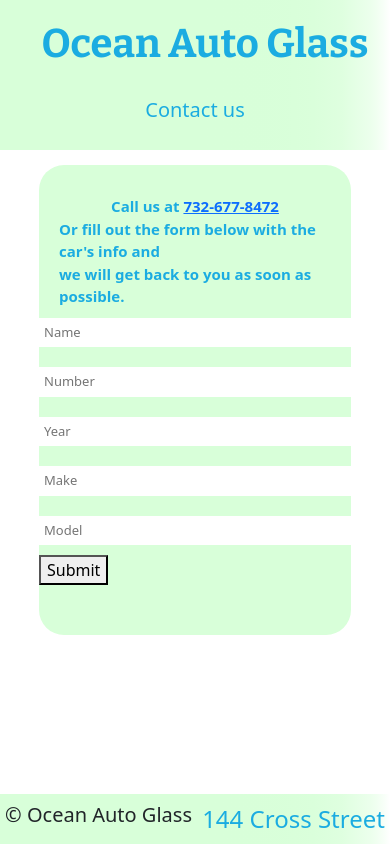
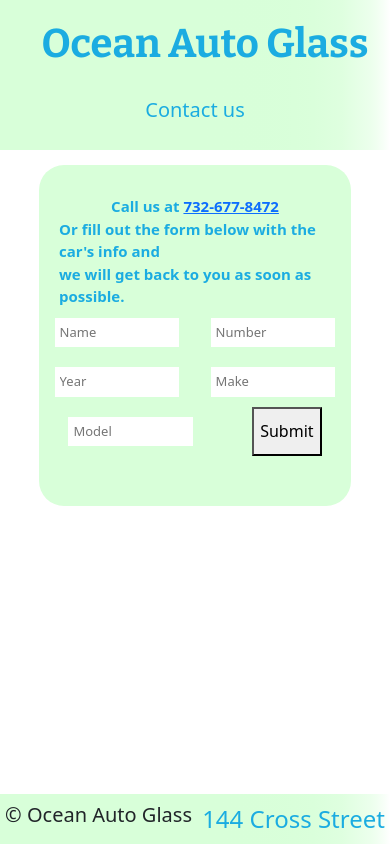
Before and after one commit to motty-mandel/ocean-auto-glass, a React (Vite) app in the folder client/: page /contact in a window 390 px wide. Built offline with nearby package versions, Linux system fonts and the light colour scheme.

Commit message:
visual changes

```diff
--- a/client/src/pages/contact.css
+++ b/client/src/pages/contact.css
@@ -17,14 +17,10 @@
     border-radius: 25px;
 }
 
-.formDiv form input {
-    width: 45%; /* Adjust as needed */
-}
-
 .formDiv form {
     display: flex;
     flex-direction: row;
-    justify-content: space-between;
+    justify-content: space-around;
     flex-wrap: wrap;
 }
 
@@ -58,4 +54,7 @@
     .formDiv p {
         font-size: 15px;
     }
+    .formDiv form input {
+        width: 40%;
+    }
 }
--- a/client/src/pages/static.css
+++ b/client/src/pages/static.css
@@ -18,7 +18,7 @@
 
 .main div h2 {
     background-color: rgb(221, 221, 221);
-    box-shadow: inset 0 0 10px;
+    box-shadow: 0 0 10px;
     padding: 20px 0;
     color: var(--main-color);
     border-radius: 11px;
```
